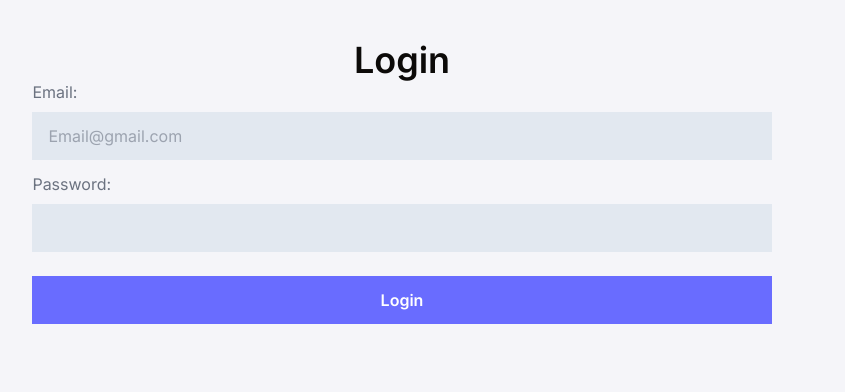
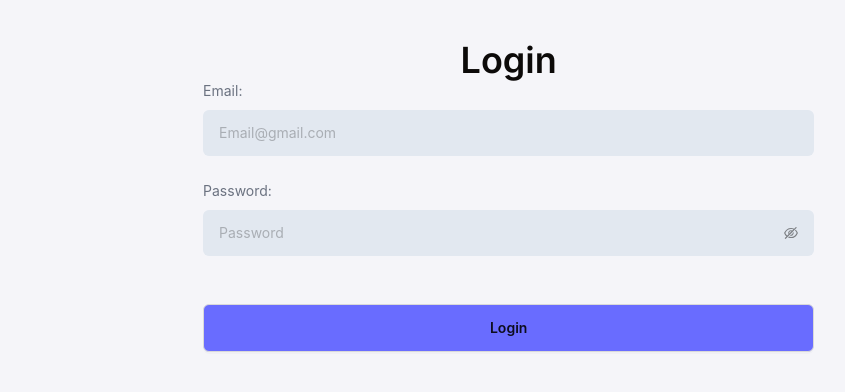
Before and after one commit to Lu-NguyenVietLong/landscapeadmin, a Next.js app: page /login in a window 1280 px wide. Shown: the top 392 px of the page, without its empty margins (238-1083 px from the left). Built offline with nearby package versions, Linux system fonts and the light colour scheme.

Commit message:
add search 3

```diff
--- a/src/components/primitive/BundledEditor/index.tsx
+++ b/src/components/primitive/BundledEditor/index.tsx
@@ -57,6 +57,7 @@ const BundledEditor = (props: any) => {
       licenseKey="kz3injypd1p3wjginzydv1po1z912jxmjmckb6yabp1yo3p6"
       {...props}
       init={{
+        height: "600px",
         plugins:
           "anchor autolink charmap codesample emoticons image link lists media searchreplace table visualblocks wordcount checklist mediaembed casechange export formatpainter pageembed linkchecker a11ychecker tinymcespellchecker permanentpen powerpaste advtable advcode editimage advtemplate ai mentions tinycomments tableofcontents footnotes mergetags autocorrect typography inlinecss markdown",
         toolbar:
--- a/src/containers/Login/index.tsx
+++ b/src/containers/Login/index.tsx
@@ -1,40 +1,70 @@
 "use client";
 import useAuth from "@/packages/hook/useAuth";
+import { Button, Form, Input } from "antd";
 import { useState } from "react";
+import { toast } from "react-toastify";
 
 const Login = () => {
-  const [email, setEmail] = useState("");
-  const [password, setPassword] = useState("");
+  const [loading, setLoading] = useState(false);
   const { login } = useAuth();
 
-  const HandleLogin = async () => {
-    await login(email, password);
+  const HandleLogin = async (values: any) => {
+    try {
+      setLoading(true);
+      const { email, password } = values;
+      const response = await login(email, password);
+
+      if (!response.success) {
+        toast.error(response.message);
+      } else {
+        toast.success("Login successful!");
+      }
+
+      setLoading(false);
+    } catch (error) {
+      toast.error("An error occurred while logging in.");
+      setLoading(false);
+    }
   };
 
   return (
     <>
       <h1 className="text-center mt-10 font-semibold text-4xl">Login</h1>
-      <form onSubmit={HandleLogin} className="max-w-[60%] mx-auto">
+      <Form
+        onFinish={HandleLogin} // Ant Design handles the form submission
+        className="lg:max-w-[60%] max-w-[80%] mx-auto"
+      >
         <p className="text-gray-500 w-full">Email:</p>
-        <input
+        <Form.Item
+          name="email"
+          rules={[{ required: true, message: "Please input your email!" }]}
+        >
+          <Input
             type="email"
             placeholder="Email@gmail.com"
-          onChange={(e) => setEmail(e.target.value)}
             className="bg-slate-200 border-none outline-none py-3 w-full px-4 mt-2"
           />
+        </Form.Item>
+
         <p className="text-gray-500 w-full mt-3">Password:</p>
-        <input
-          type="password"
-          onChange={(e) => setPassword(e.target.value)}
+        <Form.Item
+          name="password"
+          rules={[{ required: true, message: "Please input your password!" }]}
+        >
+          <Input.Password
+            placeholder="Password"
             className="bg-slate-200 border-none outline-none py-3 w-full px-4 mt-2"
           />
-        <div
-          onClick={HandleLogin}
-          className="bg-primary cursor-pointer text-center mt-6 text-white font-semibold py-3 w-full px-4 mt-2"
+        </Form.Item>
+
+        <Button
+          loading={loading}
+          htmlType="submit"
+          className="bg-primary mt-6 font-semibold w-full h-12"
         >
           Login
-        </div>
-      </form>
+        </Button>
+      </Form>
     </>
   );
 };
--- a/src/containers/Products/TreeForm.tsx
+++ b/src/containers/Products/TreeForm.tsx
@@ -13,6 +13,7 @@ import { z } from "zod";
 import { PlusOutlined, MinusCircleOutlined } from "@ant-design/icons";
 import Input from "@/components/primitive/Input";
 import {
+  Button,
   Checkbox,
   GetProp,
   Image,
@@ -23,7 +24,6 @@ import {
   UploadProps,
   message,
 } from "antd";
-import Button from "@/components/primitive/Button";
 import { getCategories } from "@/packages/services/category";
 import Textarea from "@/components/primitive/Textarea";
 import { uploadImages } from "@/packages/services/uploadImages";
@@ -117,6 +117,7 @@ const TreeForm = ({ type, onClose, tree, onSuccess }: ITreeFormProp) => {
         })
       : []
   );
+  const [loading, setLoading] = useState(false);
   const [previewOpen, setPreviewOpen] = useState(false);
   const [previewImage, setPreviewImage] = useState("");
   const [editorDescription, setEditorDescription] = useState(tree.description);
@@ -220,6 +221,7 @@ const TreeForm = ({ type, onClose, tree, onSuccess }: ITreeFormProp) => {
 
   const onSubmit: SubmitHandler<ITree> = async (data) => {
     try {
+      setLoading(true);
       if (imageFiles.length === 0) {
         message.error("At least one image is required.");
         return;
@@ -265,7 +267,9 @@ const TreeForm = ({ type, onClose, tree, onSuccess }: ITreeFormProp) => {
           }
         }
       }
+      setLoading(false);
     } catch (error) {
+      setLoading(false);
       console.error("Submit Error:", error);
       toast.error("An error occurred during submission.");
     }
@@ -317,7 +321,7 @@ const TreeForm = ({ type, onClose, tree, onSuccess }: ITreeFormProp) => {
 
   return (
     <section className="relative pb-20">
-      <div className="bg-white size-full shadow-box rounded-lg px-8 py-4">
+      <div className="bg-white size-full shadow-box rounded-lg lg:px-8 px-2 py-4">
         <h2 className="text-xl font-medium mt-5">Thêm cây mới</h2>
         <FormProvider {...methods}>
           <form
@@ -399,7 +403,6 @@ const TreeForm = ({ type, onClose, tree, onSuccess }: ITreeFormProp) => {
                 </div>
               ))}
               <Button
-                type="button"
                 className="ml-[200px]"
                 onClick={() => append({ size: "", price: 0 })}
               >
@@ -420,7 +423,7 @@ const TreeForm = ({ type, onClose, tree, onSuccess }: ITreeFormProp) => {
             </div>
             <div className="mt-4">
               <label className="block mb-1">Description:</label>
-              <div className="px-16">
+              <div>
                 {isClient && (
                   <BundledEditor
                     value={editorDescription}
@@ -440,7 +443,7 @@ const TreeForm = ({ type, onClose, tree, onSuccess }: ITreeFormProp) => {
             </div>
             <div className="mt-4">
               <label className="block mb-1">Care Instuctions:</label>
-              <div className="px-16">
+              <div>
                 {isClient && (
                   <BundledEditor
                     value={editorCareInstructions}
@@ -539,7 +542,7 @@ const TreeForm = ({ type, onClose, tree, onSuccess }: ITreeFormProp) => {
               <label className="block mb-1">Pot Size:</label>
               <Input placeholder="Pot Size" name="additionalInfo.potSize" />
             </div>
-            <Button type="submit">
+            <Button loading={loading} htmlType="submit">
               <PlusOutlined /> Thêm cây mới
             </Button>
           </form>
--- a/src/containers/Products/index.tsx
+++ b/src/containers/Products/index.tsx
@@ -106,7 +106,7 @@ const Products = () => {
         </div>
       </div>
       <Modal
-        width={800}
+        width="100%"
         open={openForm}
         onCancel={() => handleCloseForm()}
         footer={null}
--- a/src/containers/Services/AddService.tsx
+++ b/src/containers/Services/AddService.tsx
@@ -1,10 +1,9 @@
 "use client";
 
 // import BundledEditor from "@/components/primitive/BundledEditor";
-import Button from "@/components/primitive/Button";
 import { createService } from "@/packages/services/servicesApi";
 import { uploadImages } from "@/packages/services/uploadImages";
-import { Input } from "antd";
+import { Button, Input } from "antd";
 import { map } from "lodash";
 import { Plus, PlusCircle, Trash, Trash2 } from "lucide-react";
 import { toast } from "react-toastify";
@@ -29,6 +28,7 @@ interface IProjectField {
 }
 
 const AddService = ({ onClose, addService }: IAddService) => {
+  const [loading, setLoading] = useState(false);
   const [title, setTitle] = useState("");
   const [message, setMessage] = useState("");
   const [content, setContent] = useState("");
@@ -77,6 +77,7 @@ const AddService = ({ onClose, addService }: IAddService) => {
   };
 
   const handleSubmit = async () => {
+    setLoading(true);
     const data = new FormData();
     const uploadPromises: any = [];
 
@@ -116,7 +117,9 @@ const AddService = ({ onClose, addService }: IAddService) => {
         toast.success("New service added successfully");
         onClose();
       }
+      setLoading(false);
     } catch (error) {
+      setLoading(true);
       toast.error("Failed to add new service");
     }
   };
@@ -205,7 +208,7 @@ const AddService = ({ onClose, addService }: IAddService) => {
         </div>
       </div>
       <div className="flex justify-center mt-5">
-        <Button onClick={handleSubmit}>Create</Button>
+        <Button loading={loading} onClick={handleSubmit}>Create</Button>
       </div>
     </form>
   );
--- a/src/containers/Services/ServiceForm.tsx
+++ b/src/containers/Services/ServiceForm.tsx
@@ -42,6 +42,7 @@ const getBase64 = (file: FileType): Promise<string> =>
   });
 
 const ServiceForm = ({ service, onClose }: IServiceProp) => {
+  const [loading, setLoading] = useState(false);
   const [title, setTitle] = useState(service?.title || "");
   const [message, setMessage] = useState(service?.message || "");
   const [images, setImages] = useState<any>([]);
@@ -134,6 +135,8 @@ const ServiceForm = ({ service, onClose }: IServiceProp) => {
   // HANDLE SUBMIT FORM
   const handleSubmit = async () => {
     try {
+      setLoading(true);
+
       // Upload project images and collect promises
       const uploadImageProjectPromises = projectFieldList.map(
         async (project: any) => {
@@ -223,7 +226,10 @@ const ServiceForm = ({ service, onClose }: IServiceProp) => {
           throw new Error("Failed to update service");
         }
       }
+
+      setLoading(false);
     } catch (error) {
+      setLoading(true);
       toast.error("Failed to update service");
     }
   };
@@ -385,7 +391,9 @@ const ServiceForm = ({ service, onClose }: IServiceProp) => {
         </div>
       </div>
       <div className="flex justify-center mt-5">
-        <Button onClick={handleSubmit}>Create</Button>
+        <Button loading={loading} onClick={handleSubmit}>
+          Create
+        </Button>
       </div>
     </form>
   );
--- a/src/containers/Services/index.tsx
+++ b/src/containers/Services/index.tsx
@@ -100,7 +100,7 @@ const Services = () => {
           <Table loading={loading} dataSource={services} columns={columns} />
         </div>
       </div>
-      <Modal width={800} open={isOpenAdd} onCancel={HandleClose}>
+      <Modal width="100%" open={isOpenAdd} onCancel={HandleClose}>
         <h1 className="text-xl font-semibold">Add service</h1>
         <AddService
           onClose={HandleClose}
@@ -108,7 +108,7 @@ const Services = () => {
         />
       </Modal>
       <Modal
-        width={800}
+        width="100%"
         open={isOpenEdit}
         onCancel={() => setIsOpenEdit(!isOpenEdit)}
         footer={null}
--- a/src/layout/index.tsx
+++ b/src/layout/index.tsx
@@ -17,10 +17,10 @@ const Layout = ({ children }: ILayoutProps) => {
   return (
     <>
       <div className="grid grid-cols-12">
-        <div className="col-span-2">{user && <SideBar />}</div>
+        <div className="col-span-2 hidden lg:block">{user && <SideBar />}</div>
         <main
           className={cn(
-            "bg-background px-6 col-span-10 overflow-x-hidden h-screen",
+            "bg-background px-6 lg:col-span-10 overflow-x-hidden h-screen col-span-12",
             {
               "col-span-12": !user,
             }
--- a/src/packages/hook/useAuth.tsx
+++ b/src/packages/hook/useAuth.tsx
@@ -60,6 +60,8 @@ const AuthProvider = ({ children }: { children: ReactNode }) => {
           JSON.stringify({ StoredToken: data.token, StoredUser: data.user })
         );
         router.push("/");
+      } else {
+        return data;
       }
     } catch (error) {
       setError(error);
```
Also changed, not shown: src/components/compound/Header/index.tsx (+26 -2 lines). Lines whose indentation alone changed are shown as unchanged.
